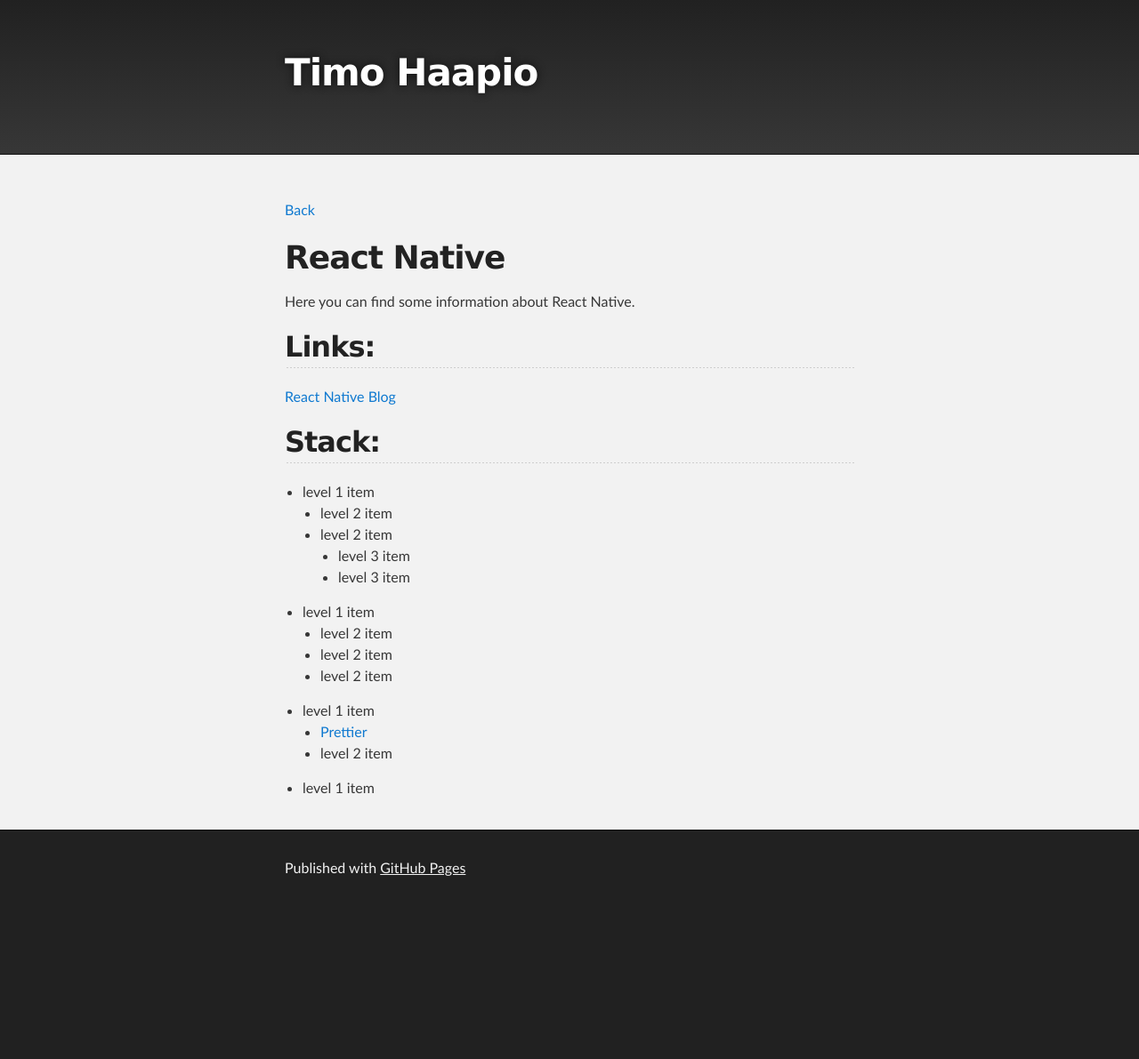
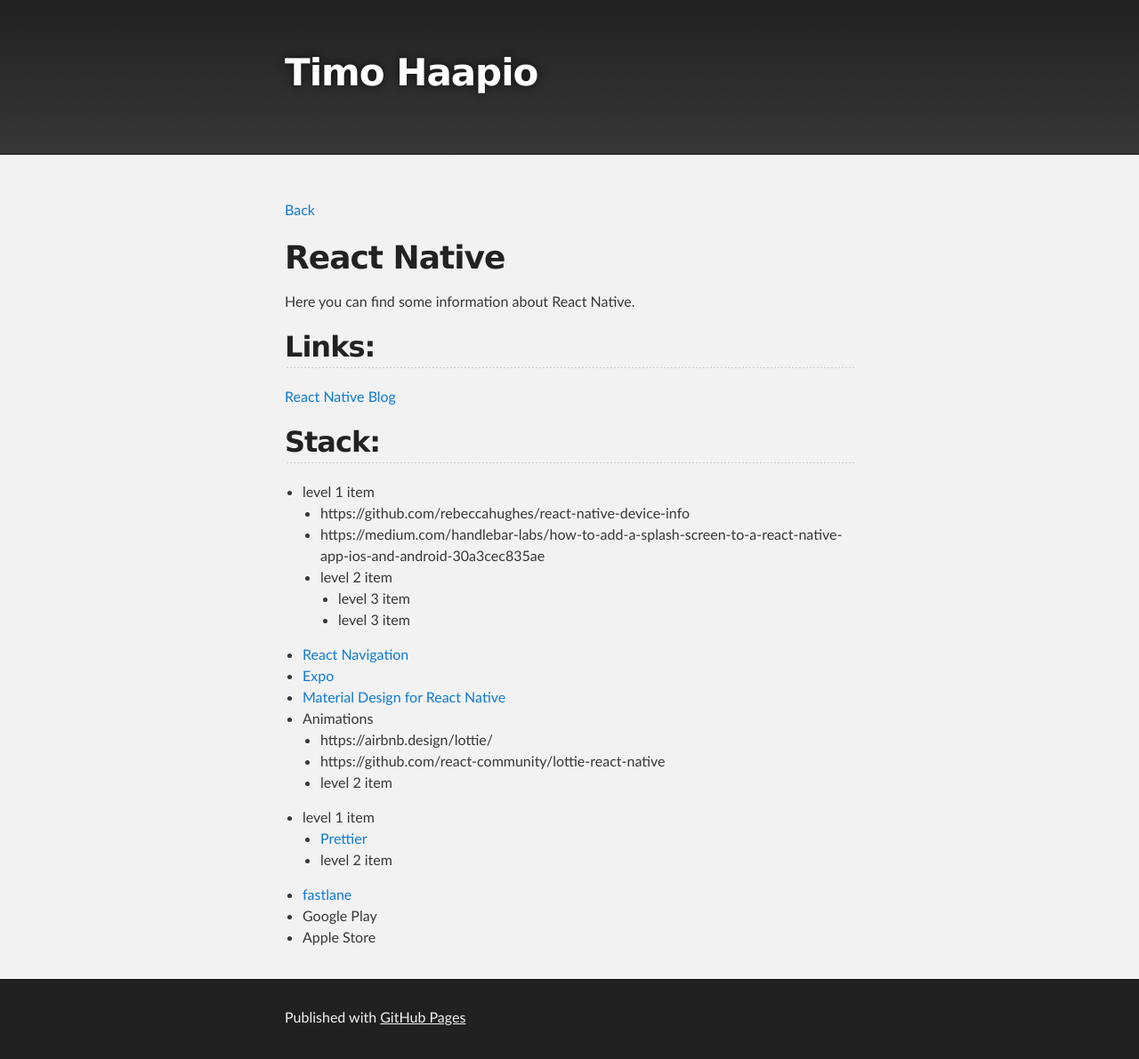
Before and after one commit to haapio/haapio.github.io, a Jekyll site: the page built from react-native.md, in a window 1280 px wide. Shown: the whole page at 89% size. Built offline with Jekyll 4.4.1, drawn with Linux system fonts in a browser that asks for light colours; the repository's description, which GitHub fills in, is left out; before the commit the page ends 1023 px from its top, so only the background shows below that.

Commit message:
Update react-native.md

```diff
--- a/react-native.md
+++ b/react-native.md
@@ -14,15 +14,21 @@ Here you can find some information about React Native.
 ## Stack:
 
 - level 1 item
-  - level 2 item
+  - https://github.com/rebeccahughes/react-native-device-info
+  - https://medium.com/handlebar-labs/how-to-add-a-splash-screen-to-a-react-native-app-ios-and-android-30a3cec835ae
   - level 2 item
     - level 3 item
     - level 3 item
-- level 1 item
-  - level 2 item
-  - level 2 item
+- [React Navigation](https://reactnavigation.org)
+- [Expo](https://expo.io)
+- [Material Design for React Native](https://github.com/callstack/react-native-paper)
+- Animations
+  - https://airbnb.design/lottie/
+  - https://github.com/react-community/lottie-react-native
   - level 2 item
 - level 1 item
   - [Prettier](https://prettier.io)
   - level 2 item
-- level 1 item
+- [fastlane](https://fastlane.tools/)
+- Google Play
+- Apple Store
```
